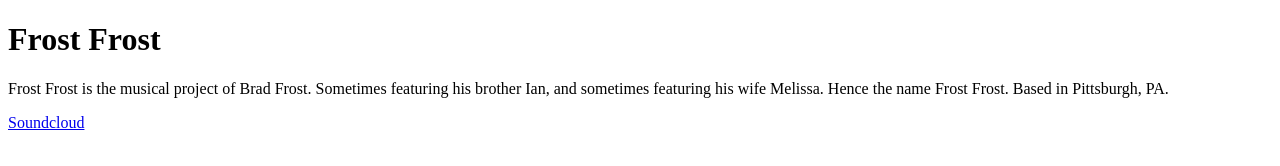
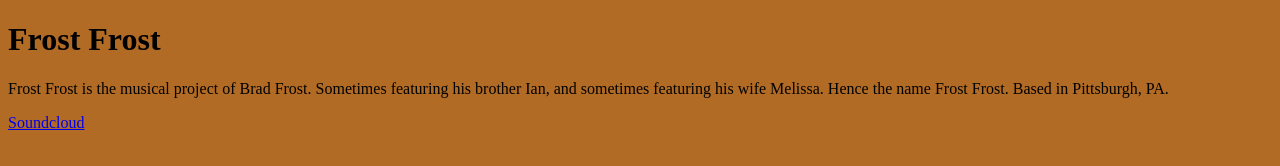
Before and after one commit to bradfrost/frost-frost-website, a plain HTML site: page index.html in a window 1280 px wide. Drawn offline with Linux system fonts and the light colour scheme.

Commit message:
Add styles

```diff
--- a/index.html
+++ b/index.html
@@ -4,10 +4,13 @@
     <meta charset="UTF-8">
     <meta name="viewport" content="width=device-width, initial-scale=1.0">
     <title>Frost Frost</title>
+    <link rel="stylesheet" href="styles.css">
 </head>
 <body>
     <h1>Frost Frost</h1>
     <p>Frost Frost is the musical project of Brad Frost. Sometimes featuring his brother Ian, and sometimes featuring his wife Melissa. Hence the name Frost Frost. Based in Pittsburgh, PA.</p>
     <a href="https://soundcloud.com/frostfrost-1">Soundcloud</a>
+
+
 </body>
 </html>
--- /dev/null
+++ b/styles.css
@@ -0,0 +1,11 @@
+* {
+    box-sizing: border-box;
+}
+
+:root {
+    --color-orange: #b26b25;
+}
+
+body {
+    background: var(--color-orange);
+}
```
